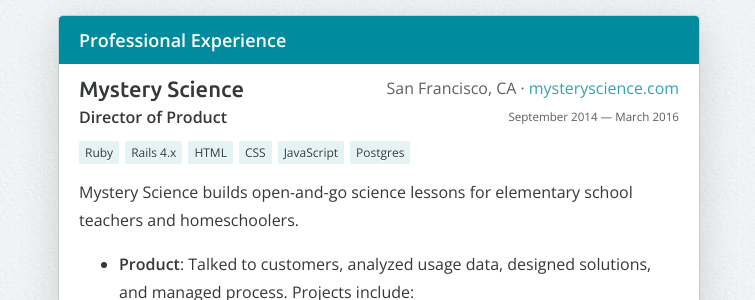
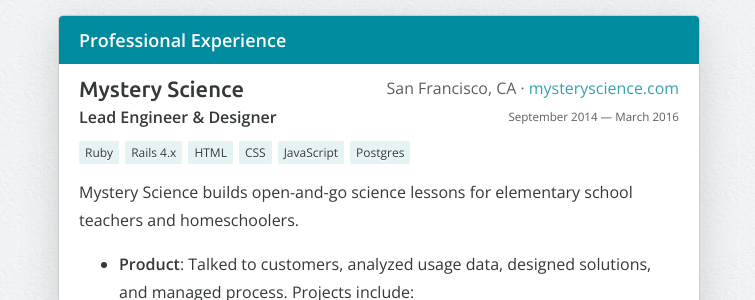
Before and after one commit to avand/avand.github.com, a Jekyll site: the page built from resume/index.html, in a window 1280 px wide and 900 px high. Shown: the part 349-649 px from the top of the window, without its empty margins (261-1016 px from the left). Built offline with Jekyll 4.4.1, drawn with Linux system fonts in a browser that asks for light colours.

Commit message:
Removing "Director of Product"

```diff
--- a/_includes/_bio.html
+++ b/_includes/_bio.html
@@ -1,7 +1,7 @@
 <p class="bio">
   I am a product designer, software engineer, and part-time teacher. I’ve been working on the web for <a href="resume">over a decade</a>.<br><br>
 
-  Most recently, I was Director of Product at <a href="http://mysteryscience.com">Mystery Science</a>, transforming how elementary school teachers teach science. And since 2013, I’ve worked with General Assembly, teaching <a href="http://fewd.avandamiri.com/">what I know</a> about web development.<br><br>
+  Most recently, I worked at <a href="http://mysteryscience.com">Mystery Science</a>, transforming how elementary school teachers teach science. And since 2013, I’ve worked with General Assembly, teaching <a href="http://fewd.avandamiri.com/">what I know</a> about web development.<br><br>
 
   I was born in Boston, grew up in Salt Lake City, and spent many years living in Chicago. Now, I call San Francisco my home.<br><br>
 
--- a/resume/index.html
+++ b/resume/index.html
@@ -38,7 +38,7 @@
     </h2>
 
     <h3>
-      Director of Product
+      Lead Engineer &amp; Designer
       <time>September 2014 — March 2016</time>
     </h3>
 
```
